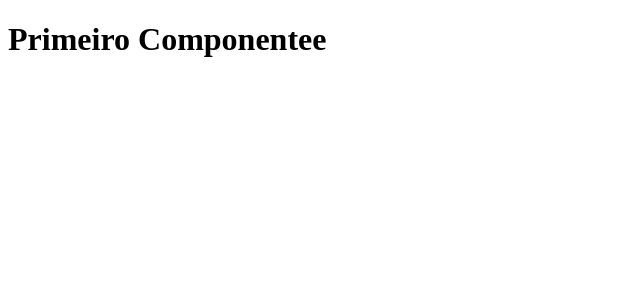
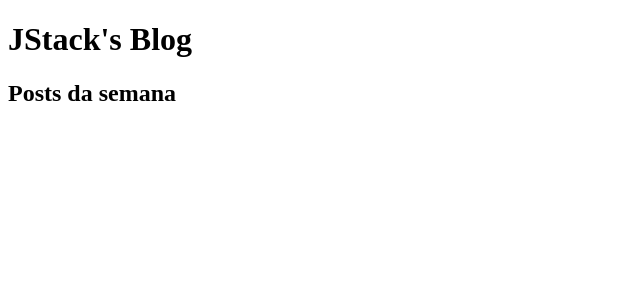
Before and after one commit to rafacandido7/react-fundamentals, a React app: page / in a window 1280 px wide. Shown: the top 300 px of the page, without its empty margins (0-640 px from the left). Built offline with nearby package versions, Linux system fonts and the light colour scheme.

Commit message:
JS or JSX

```diff
--- a/src/App.js
+++ b/src/App.js
@@ -1,7 +1,14 @@
 import React from 'react'
 
+const category = 'Posts da semana'
+
 function App() {
-  return <h1>Primeiro Componentee</h1>
+  return (
+    <>
+      <h1>JStack's Blog</h1>
+      <h2>{category}</h2>
+    </>
+  )
 }
 
 export default App
```
